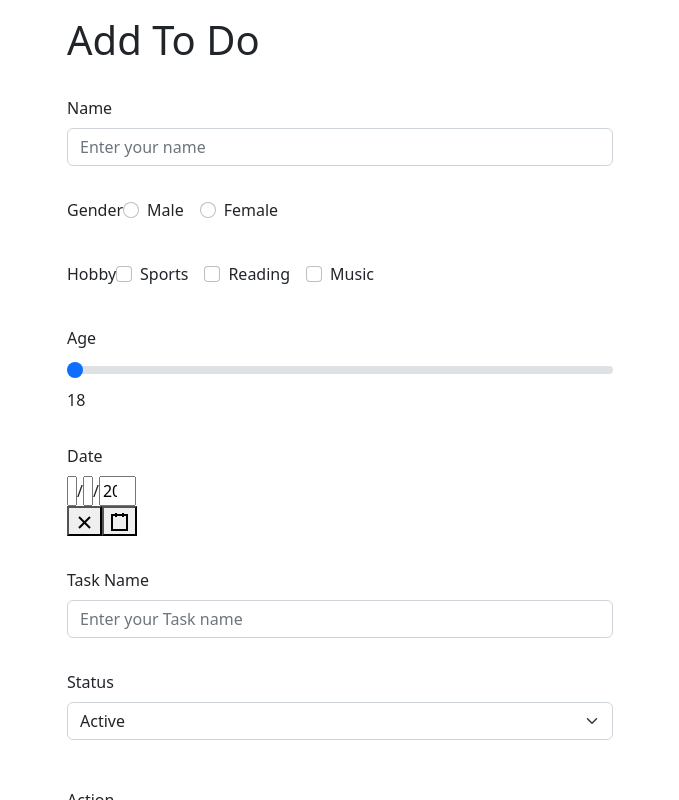
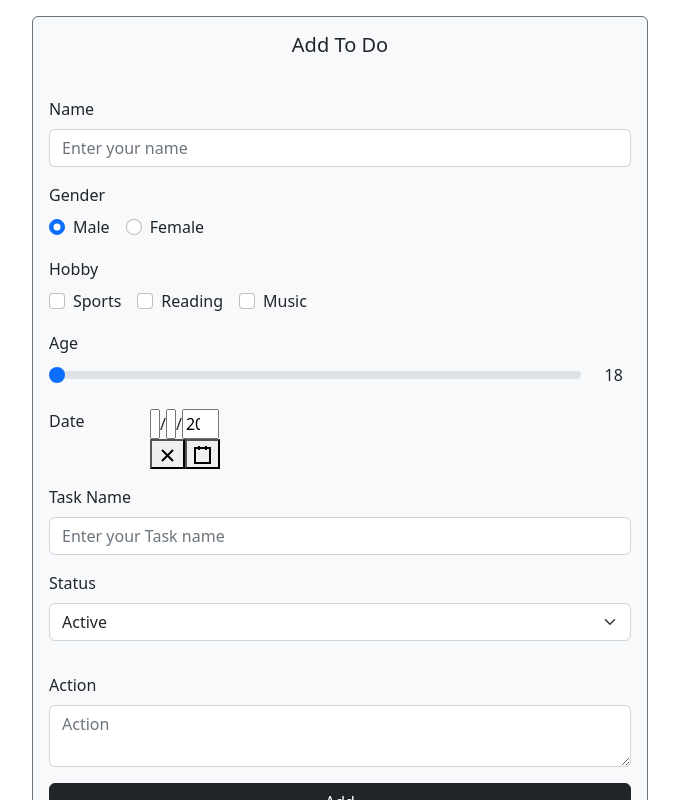
Before and after one commit to abhi-shek-gupta/Todo-app, a React (Create React App) app: page / in a window 1280 px wide. Shown: the top 800 px of the page, without its empty margins (300-979 px from the left). Built offline with nearby package versions, Linux system fonts and the light colour scheme.

Commit message:
Modified UI

```diff
--- a/src/components/AddTodo.jsx
+++ b/src/components/AddTodo.jsx
@@ -1,50 +1,64 @@
 import React, { useState } from "react";
-import { Form, Row, Button } from "react-bootstrap";
+import { Form, Row, Button, Card, Col } from "react-bootstrap";
 import DatePicker from "react-date-picker";
-import FormContainer from "./FormConatiner";
+import { useDispatch } from "react-redux";
+import { addTodo } from "../redux/features/TodoSlice";
+import FormContainer from "./FormContainer";
 
 const AddTodo = () => {
   const [validated, setValidated] = useState(false);
-  const [name, setName] = useState("");
-  const [gender, setGender] = useState("");
-  const [hobby, setHobby] = useState([]);
-  const [age, setAge] = useState(18);
-  const [date, setDate] = useState(new Date());
-  const [taskName, setTaskName] = useState("");
-  const [status, setStatus] = useState(false);
-  const [action, setAction] = useState("");
+  const [value, setValue] = useState({
+    name: "",
+    gender: "male",
+    hobby: [],
+    age: 18,
+    date: new Date(),
+    taskName: "",
+    status: "active",
+    action: "",
+  });
 
+  const dispatch = useDispatch();
+  const handleChange = ({ target }) => {
+    let hobby = [];
+    if (target.name === "hobby") hobby = [...value.hobby, target.value];
+    setValue({
+      ...value,
+      [target.name]: target.value,
+      hobby,
+      id: Date.now(),
+    });
+  };
   const handleSubmit = (event) => {
     event.preventDefault();
-    const submitData = {
-      name,
-      gender,
-      hobby,
-      age,
-      date,
-      taskName,
-      status,
-      action,
-    };
-    console.log(submitData);
+    console.log(value);
+    dispatch(addTodo(value));
   };
   return (
     <FormContainer>
-      <h1 className="my-3"> Add To Do</h1>
+      <Card bg="light" border="secondary">
+        <Card.Title className="text-center font-weight-bold py-3">
+          Add To Do
+        </Card.Title>
+        <Card.Body>
           <Form onSubmit={handleSubmit}>
             <Row className="mb-3">
-          <Form.Group controlId="name" className="my-3">
+              <Form.Group controlId="name" className="mb-3">
                 <Form.Label>Name</Form.Label>
                 <Form.Control
+                  name="name"
                   type="text"
                   placeholder="Enter your name"
-              value={name}
-              onChange={(e) => setName(e.target.value)}
+                  value={value?.name}
+                  onChange={(e) => handleChange(e)}
                 />
               </Form.Group>
 
-          <Form.Group controlId="gender" className="my-3">
+              <Form.Group controlId="gender" className="mb-3">
+                <Col>
                   <Form.Label>Gender</Form.Label>
+                </Col>
+                <Col>
                   <Form.Check
                     inline
                     label="Male"
@@ -52,8 +66,8 @@ const AddTodo = () => {
                     type="radio"
                     id="gender-male"
                     value="male"
-              checked={gender === "male"}
-              onChange={(e) => setGender(e.target.value)}
+                    checked={value?.gender === "male"}
+                    onChange={(e) => handleChange(e)}
                   />
                   <Form.Check
                     inline
@@ -62,103 +76,127 @@ const AddTodo = () => {
                     type="radio"
                     id="gender-female"
                     value="female"
-              checked={gender === "female"}
-              onChange={(e) => setGender(e.target.value)}
+                    checked={value?.gender === "female"}
+                    onChange={(e) => handleChange(e)}
                   />
+                </Col>
               </Form.Group>
-          <Form.Group controlId="hobby" className="my-3">
+              <Form.Group controlId="hobby" className="mb-3">
+                <Col>
                   <Form.Label>Hobby</Form.Label>
+                </Col>
+                <Col>
                   <Form.Check
                     inline
                     label="Sports"
-              name="sports"
+                    name="hobby"
                     id="hobby"
                     value="sports"
-              checked={hobby.includes("sports")}
-              onChange={(e) =>
-                setHobby((prevHobby) => [...prevHobby, e.target.value])
-              }
+                    checked={value?.hobby?.includes("sports")}
+                    onChange={(e) => handleChange(e)}
                   />
                   <Form.Check
                     inline
                     label="Reading"
-              name="reading"
+                    name="hobby"
                     id="hobby-reading"
                     value="reading"
-              checked={hobby.includes("reading")}
-              onChange={(e) =>
-                setHobby((prevHobby) => [...prevHobby, e.target.value])
-              }
+                    checked={value?.hobby?.includes("reading")}
+                    onChange={(e) => handleChange(e)}
                   />
 
                   <Form.Check
                     inline
                     label="Music"
-              name="music"
+                    name="hobby"
                     id="hobby-music"
                     value="music"
-              checked={hobby.includes("music")}
-              onChange={(e) =>
-                setHobby((prevHobby) => [...prevHobby, e.target.value])
-              }
+                    checked={value?.hobby?.includes("music")}
+                    onChange={(e) => handleChange(e)}
                   />
+                </Col>
               </Form.Group>
-          <Form.Group controlId="age" className="my-3">
+              <Form.Group controlId="age" className="mb-3">
                 <Form.Label>Age</Form.Label>
+                <Row>
+                  <Col sm={11}>
                     <Form.Range
+                      className="custom-range"
                       id="age"
-              onChange={(e) => setAge(e.target.value)}
-              value={age}
+                      name="age"
+                      onChange={(e) => handleChange(e)}
+                      value={value?.age}
                       min={18}
                       max={55}
                       step={1}
                     />
-            {age}
+                  </Col>
+                  <Col sm={1}>{value?.age}</Col>
+                </Row>
               </Form.Group>
 
-          <Form.Group controlId="date" className="my-3">
+              <Form.Group controlId="date" className="mb-3">
+                <Row>
+                  <Col md={2}>
                     <Form.Label>Date</Form.Label>
-            <DatePicker onChange={setDate} value={date} />
+                  </Col>
+                  <Col md={10}>
+                    <DatePicker
+                      onChange={(value) =>
+                        handleChange({ target: { name: "date", value } })
+                      }
+                      value={value?.date}
+                      name="date"
+                    />
+                  </Col>
+                </Row>
               </Form.Group>
 
-          <Form.Group controlId="taskName" className="my-3">
+              <Form.Group controlId="taskName" className="mb-3">
                 <Form.Label>Task Name</Form.Label>
                 <Form.Control
+                  name="taskName"
                   type="text"
                   placeholder="Enter your Task name"
-              value={taskName}
-              onChange={(e) => setTaskName(e.target.value)}
+                  value={value?.taskName}
+                  onChange={(e) => handleChange(e)}
                 />
               </Form.Group>
-          <Form.Group controlId="status" className="my-3">
+              <Form.Group controlId="status" className="mb-3">
                 <Form.Group className="mb-3">
                   <Form.Label htmlFor="status">Status</Form.Label>
                   <Form.Select
+                    name="status"
                     id="status"
-                value={status}
-                onChange={(e) => setStatus(e.target.value)}
+                    value={value?.status}
+                    onChange={(e) => handleChange(e)}
                   >
                     <option value="active">Active</option>
-                <option vlaue="inactive">Inactive</option>
+                    <option value="inactive">Inactive</option>
                   </Form.Select>
                 </Form.Group>
               </Form.Group>
 
-          <Form.Group controlId="action" className="my-3">
+              <Form.Group controlId="action" className="mb-3">
                 <Form.Label>Action</Form.Label>
                 <Form.Control
                   as="textarea"
                   type="text"
+                  name="action"
                   placeholder="Action"
-              value={action}
-              onChange={(e) => setAction(e.target.value)}
+                  value={value?.action}
+                  onChange={(e) => handleChange(e)}
                 />
               </Form.Group>
-          <Button variant="primary" type="submit">
-            Submit
+              <div>
+                <Button variant="dark" type="submit" style={{ width: "100%" }}>
+                  Add
                 </Button>
+              </div>
             </Row>
           </Form>
+        </Card.Body>
+      </Card>
     </FormContainer>
   );
 };
--- a/src/components/FormConatiner.jsx
+++ /dev/null
@@ -1,16 +0,0 @@
-import React from "react";
-import { Container, Row, Col } from "react-bootstrap";
-
-const FormContainer = ({ children }) => {
-    return (
-        <Container>
-            <Row className="justify-content-md-center">
-                <Col xs={12} md={6}>
-                    {children}
-                </Col>
-            </Row>
-        </Container>
-    );
-};
-
-export default FormContainer;
--- /dev/null
+++ b/src/components/FormContainer.jsx
@@ -0,0 +1,16 @@
+import React from "react";
+import { Container, Row, Col } from "react-bootstrap";
+
+const FormContainer = ({ children }) => {
+  return (
+    <Container fluid className="mt-3">
+      <Row className="justify-content-md-center">
+        <Col xs={12} md={6}>
+          {children}
+        </Col>
+      </Row>
+    </Container>
+  );
+};
+
+export default FormContainer;
--- a/src/redux/features/TodoSlice.js
+++ b/src/redux/features/TodoSlice.js
@@ -1,13 +1,14 @@
 import { createSlice } from '@reduxjs/toolkit';
 
-//initail state of TodoSlice
-const initialState = {};
+// Initialize state of TodoSlice
+const initialState = [];
 const TodoSlice = createSlice({
-    name: 'Todo',
+    name: 'Todos',
     initialState,
     reducers: {
         addTodo: (state, { payload }) => {
-
+            console.log({ state, payload })
+            // return { ...state, todos: [...state.todos, payload] }
         },
         editTodo: (state, { payload }) => {
 
--- a/src/redux/store.js
+++ b/src/redux/store.js
@@ -2,7 +2,7 @@ import { configureStore } from '@reduxjs/toolkit';
 import todoReducer from './features/TodoSlice';
 
 const reducer = {
-    todo: todoReducer
+    todos: todoReducer
 };
 
 
```
Lines whose indentation alone changed are shown as unchanged.
